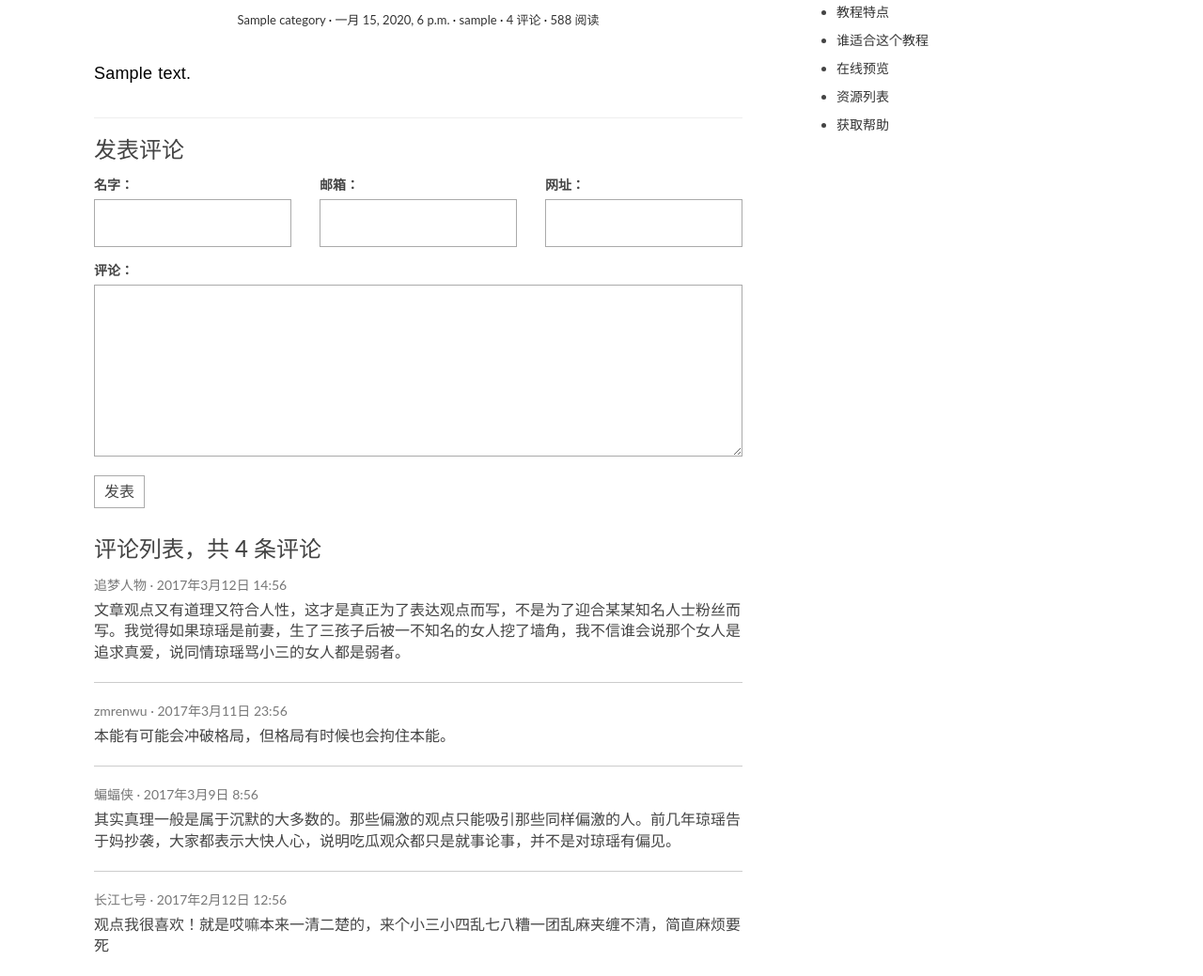
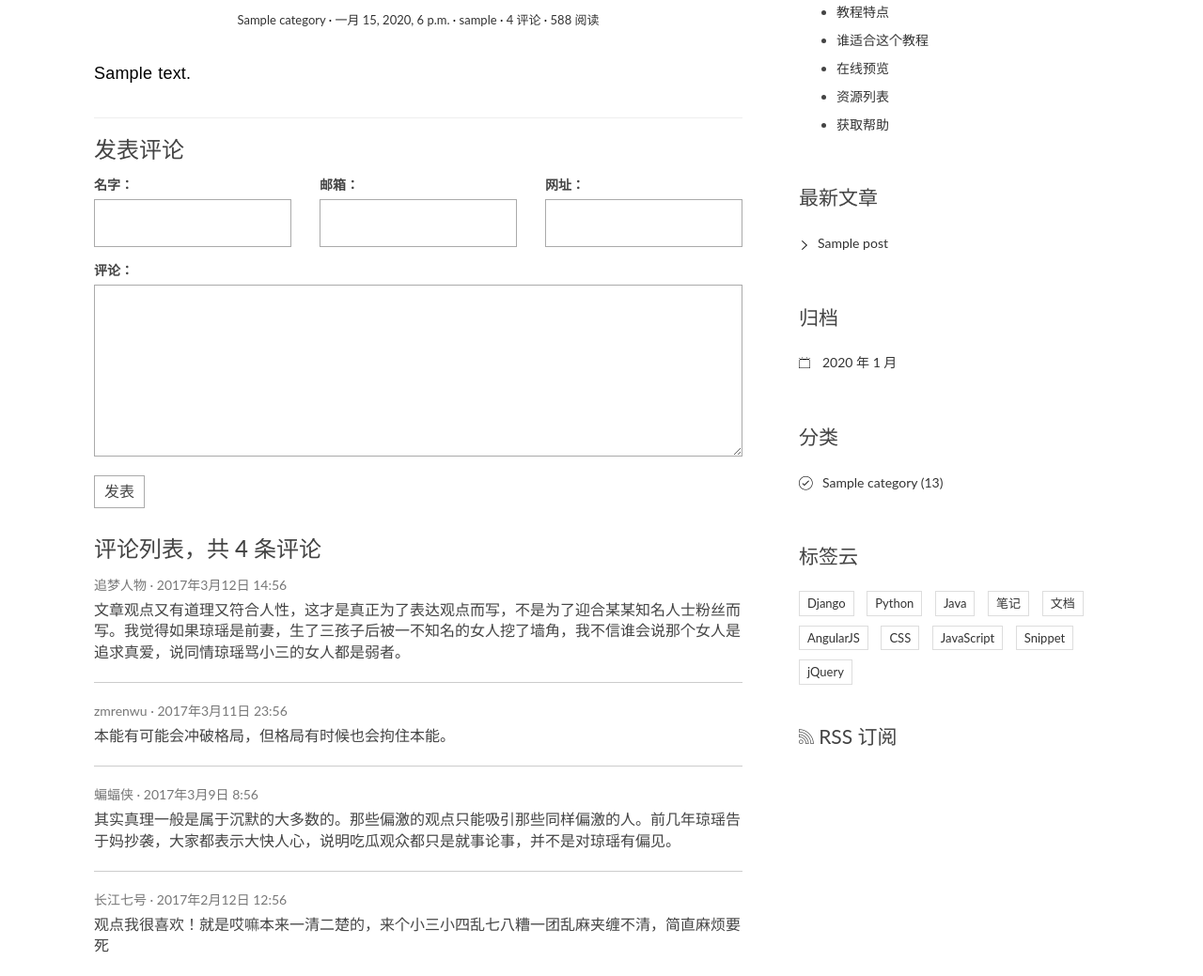
Before and after one commit to yuchou/Xblog, a Django app: page /post/1 in a window 1280 px wide. Shown: the part 221-1260 px from the top of the page at 94% size. Run offline with Django 3.2, Linux system fonts and the light colour scheme; tables that the repository leaves empty hold one stand-in row (values such as "Sample post"); some libraries are stand-ins or nearby versions.

Commit message:
[U] 自定义模板标签

```diff
--- /dev/null
+++ b/blog/templatetags/__init__.py
@@ -0,0 +1,6 @@
+#!/usr/bin/env python
+# -*- coding: utf-8 -*-
+"""
+@author: yuchou
+@time: 2017/8/7 10:28
+"""
--- /dev/null
+++ b/blog/templatetags/blog_tags.py
@@ -0,0 +1,25 @@
+#!/usr/bin/env python
+# -*- coding: utf-8 -*-
+"""
+@author: yuchou
+@time: 2017/8/7 10:29
+"""
+from django import template
+from ..models import Post, Category
+
+register = template.Library()
+
+
+@register.simple_tag()
+def get_recent_posts(num=5):
+    return Post.objects.all().order_by('-created_time')[:num]
+
+
+@register.simple_tag()
+def archives():
+    return Post.objects.dates('created_time', 'month', order='DESC')
+
+
+@register.simple_tag()
+def get_categories():
+    return Category.objects.all()
--- a/templates/base.html
+++ b/templates/base.html
@@ -1,4 +1,5 @@
 {% load staticfiles %}
+{% load blog_tags %}
 
 <!DOCTYPE html>
 <html>
@@ -14,6 +15,7 @@
     <link rel="stylesheet" href="{% static "css/bootstrap.min.css" %}">
     <link rel="stylesheet" href="{% static "css/pace.css" %}">
     <link rel="stylesheet" href="{% static "css/custom.css" %}">
+    <link rel="stylesheet" href="{% static 'css/highlights/github.css' %}">
 
     <!-- js -->
     <script src="{% static "js/jquery-2.1.3.min.js" %}"></script>
@@ -61,8 +63,6 @@
         </div>
     </header>
 </div>
-<div class="copyrights">Collect from <a href="http://www.cssmoban.com/">网页模板</a></div>
-<div class="copyrights">Modified by <a href="http://zmrenwu.com/">追梦人物的博客</a></div>
 
 <div class="content-body">
     <div class="container">
@@ -74,6 +74,85 @@
             <aside class="col-md-4">
                 {% block toc %}
                 {% endblock toc %}
+            <div class="widget widget-recent-posts">
+                    <h3 class="widget-title">最新文章</h3>
+                    {% get_recent_posts as recent_post_list %}
+                    <ul>
+                        {% for post in recent_post_list %}
+                            <li>
+                                <a href="{{ post.get_absolute_url }}">{{ post.title }}</a>
+                            </li>
+                        {% empty %}
+                            暂无文章！
+                        {% endfor %}
+                    </ul>
+                </div>
+                <div class="widget widget-archives">
+                    <h3 class="widget-title">归档</h3>
+                    {% archives as date_list %}
+                    <ul>
+                        {% for date in date_list %}
+                            <li>
+                                <a href="#">{{ date.year }} 年 {{ date.month }} 月</a>
+                            </li>
+                        {% empty %}
+                            暂无归档！
+                        {% endfor %}
+                    </ul>
+                </div>
+
+                <div class="widget widget-category">
+                    <h3 class="widget-title">分类</h3>
+                    {% get_categories as category_list %}
+                    <ul>
+                        {% for category in category_list %}
+                            <li>
+                                <a href="#">{{ category.name }} <span class="post-count">(13)</span></a>
+                            </li>
+                        {% empty %}
+                            暂无分类！
+                        {% endfor %}
+                    </ul>
+                </div>
+
+                <div class="widget widget-tag-cloud">
+                    <h3 class="widget-title">标签云</h3>
+                    <ul>
+                        <li>
+                            <a href="#">Django</a>
+                        </li>
+                        <li>
+                            <a href="#">Python</a>
+                        </li>
+                        <li>
+                            <a href="#">Java</a>
+                        </li>
+                        <li>
+                            <a href="#">笔记</a>
+                        </li>
+                        <li>
+                            <a href="#">文档</a>
+                        </li>
+                        <li>
+                            <a href="#">AngularJS</a>
+                        </li>
+                        <li>
+                            <a href="#">CSS</a>
+                        </li>
+                        <li>
+                            <a href="#">JavaScript</a>
+                        </li>
+                        <li>
+                            <a href="#">Snippet</a>
+                        </li>
+                        <li>
+                            <a href="#">jQuery</a>
+                        </li>
+                    </ul>
+                </div>
+                <div class="rss">
+                    <a href=""><span class="ion-social-rss-outline"></span> RSS 订阅</a>
+                </div>
             </aside>
         </div>
     </div>
```
